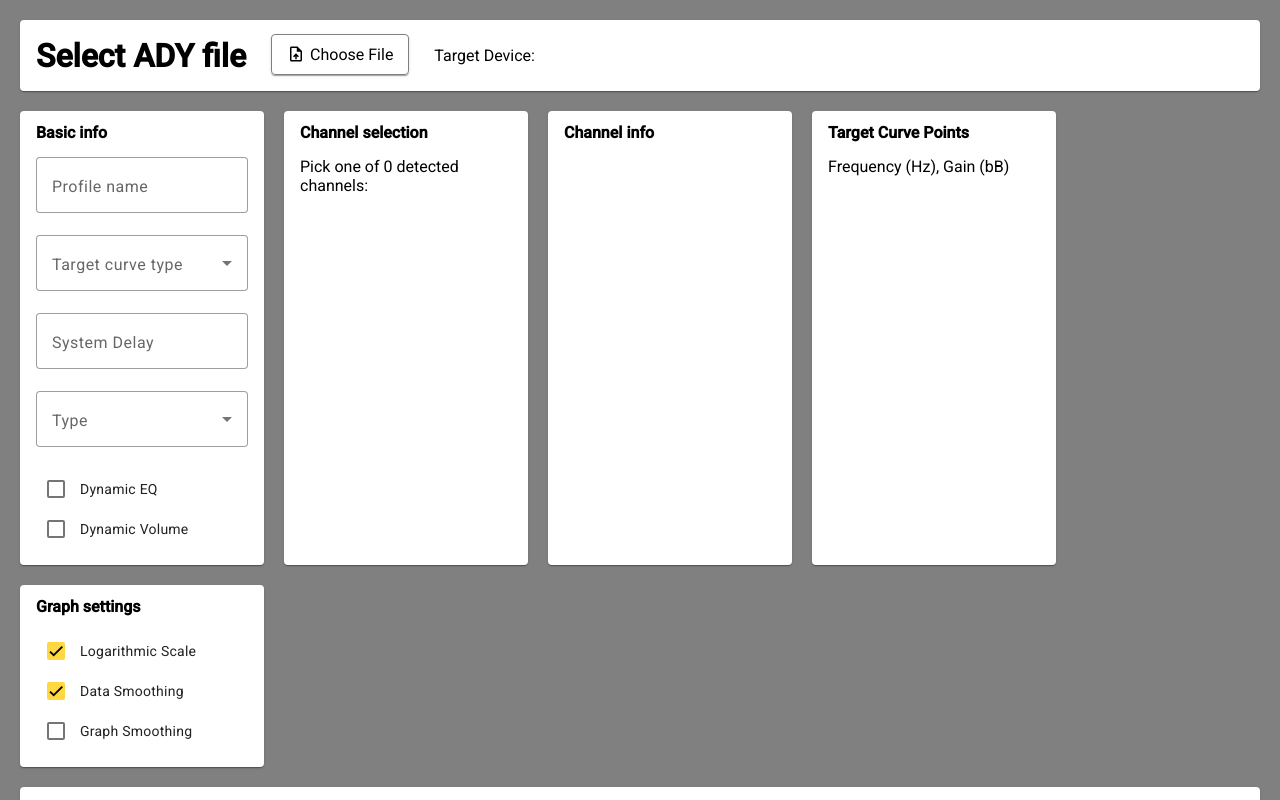
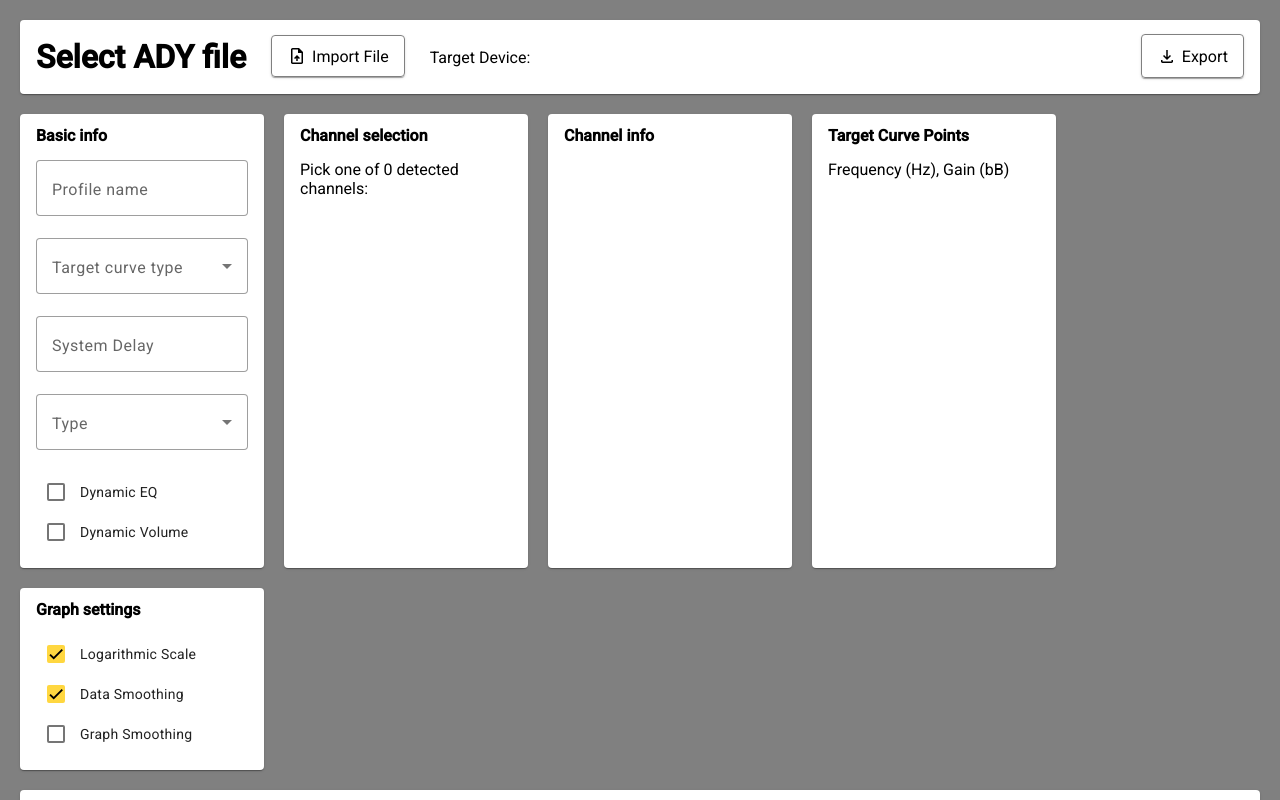
Before and after one commit to Vladi-ed/Audyssey-Web-Editor, an Angular app: page / in a window 1280 px wide. Shown: the top 800 px of the page. Built offline with nearby package versions, Linux system fonts and the light colour scheme; what highcharts-angular would draw is missing.

Commit message:
Added Export button, migrated to esbuild, added sonification to the graph (no setup yet),

```diff
--- a/angular.json
+++ b/angular.json
@@ -37,9 +37,9 @@
       "prefix": "app",
       "architect": {
         "build": {
-          "builder": "@angular-devkit/build-angular:browser",
+          "builder": "@angular-devkit/build-angular:browser-esbuild",
           "options": {
-            "outputPath": "dist/audyssey-editor",
+            "outputPath": "dist/",
             "index": "src/index.html",
             "main": "src/main.ts",
             "polyfills": [
@@ -96,12 +96,6 @@
             }
           },
           "defaultConfiguration": "development"
-        },
-        "extract-i18n": {
-          "builder": "@angular-devkit/build-angular:extract-i18n",
-          "options": {
-            "browserTarget": "Audyssey-Editor:build"
-          }
         }
       }
     }
--- a/src/app/app.component.html
+++ b/src/app/app.component.html
@@ -1,16 +1,24 @@
 <main>
-  <mat-card >
+  <mat-card>
     <mat-card-content class="header">
       <h1>Select ADY file</h1>
 
-      <label for="input-file-id" class="select-file-btn mat-elevation-z1" matRipple>
-        <svg xmlns="http://www.w3.org/2000/svg" height="18px" viewBox="0 0 24 24" width="18px" fill="#000000"><path d="M0 0h24v24H0V0z" fill="none"/><path d="M14 2H6c-1.1 0-1.99.9-1.99 2L4 20c0 1.1.89 2 1.99 2H18c1.1 0 2-.9 2-2V8l-6-6zm4 18H6V4h7v5h5v11zM8 15.01l1.41 1.41L11 14.84V19h2v-4.16l1.59 1.59L16 15.01 12.01 11z"/></svg>
-        <span style="margin-left: 5px; user-select: none">Choose File</span>
+      <label for="input-file-id" class="file-btn mat-elevation-z1" matRipple>
+<!--        <svg xmlns="http://www.w3.org/2000/svg" height="18" viewBox="0 0 24 24" width="18" fill="#000000"><path d="M0 0h24v24H0V0z" fill="none"/><path d="M14 2H6c-1.1 0-1.99.9-1.99 2L4 20c0 1.1.89 2 1.99 2H18c1.1 0 2-.9 2-2V8l-6-6zm4 18H6V4h7v5h5v11zM8 15.01l1.41 1.41L11 14.84V19h2v-4.16l1.59 1.59L16 15.01 12.01 11z"/></svg>-->
+        <svg xmlns="http://www.w3.org/2000/svg" height="20" viewBox="0 96 960 960" width="20"><path d="M444 816h72V666l57 57 51-51-144-144-144 144 51 51 57-57v150ZM263.717 960Q234 960 213 938.85T192 888V264q0-29.7 21.15-50.85Q234.3 192 264 192h312l192 192v504q0 29.7-21.162 50.85Q725.676 960 695.96 960H263.717ZM528 432V264H264v624h432V432H528ZM264 264v189-189 624-624Z"/></svg>
+        <span style="margin-left: 5px; user-select: none">Import File</span>
       </label>
       <input #fileInput id="input-file-id" hidden type="file" onclick="this.value=null" (change)="onUpload(fileInput.files)" accept=".ady"/>
 
       <span *ngIf="fileInput.files?.length">{{ fileInput.files?.item(0)?.name }}</span>
       <span>Target Device: {{audysseyData.targetModelName}}</span>
+      <span style="flex-grow: 1"></span>
+
+      <label class="file-btn mat-elevation-z1" matRipple (click)="exportFile()">
+<!--        <svg xmlns="http://www.w3.org/2000/svg" height="18" viewBox="0 96 960 960" width="18"><path d="M220 896q-24 0-42-18t-18-42V693h60v143h520V693h60v143q0 24-18 42t-42 18H220Zm260-153L287 550l43-43 120 120V256h60v371l120-120 43 43-193 193Z"/></svg>-->
+        <svg style="margin-top: 2px" xmlns="http://www.w3.org/2000/svg" height="20" viewBox="0 96 960 960" width="20"><path d="M263.717 864Q234 864 213 842.85T192 792v-72h72v72h432v-72h72v72q0 29.7-21.162 50.85Q725.676 864 695.96 864H263.717ZM480 720 288 528l51-51 105 105V240h72v342l105-105 51 51-192 192Z"/></svg>
+        <span style="margin-left: 5px; user-select: none">Export</span>
+      </label>
     </mat-card-content>
   </mat-card>
 
--- a/src/app/app.component.scss
+++ b/src/app/app.component.scss
@@ -13,8 +13,9 @@ main {
   }
 }
 
-.select-file-btn {
+.file-btn {
   display: flex;
+  align-items: center;
   border: 1px solid gray;
   padding: 10px 15px;
   border-radius: 4px;
--- a/src/app/app.component.ts
+++ b/src/app/app.component.ts
@@ -74,6 +74,7 @@ export class AppComponent {
     })
 
 
+    // adding first graph
     // @ts-ignore
     this.chartOptions.series[0] = {
       data: selectedChannelData,
@@ -104,4 +105,14 @@ export class AppComponent {
     this.chartUpdateFlag = true;
   }
 
+  exportFile() {
+    const blob = new Blob([JSON.stringify(this.audysseyData)], {type: 'application/json'});
+    const url = URL.createObjectURL(blob) // Create an object URL from blob
+
+    const a = document.createElement('a') // Create "a" element
+    a.setAttribute('href', url) // Set "a" element link
+    a.setAttribute('download', this.audysseyData.title + '_' + new Date().toLocaleDateString() + '.ady') // Set download filename
+    a.click() // Start downloading
+    URL.revokeObjectURL(url);
+  }
 }
--- a/src/app/helper-functions/highchartsInit.ts
+++ b/src/app/helper-functions/highchartsInit.ts
@@ -9,6 +9,9 @@ export const options: Highcharts.Options = {
   //   enabled: true,
   //   useGPUTranslations: true
   // },
+  sonification: {
+    duration: 5000
+  },
   accessibility: { enabled: false },
   title: {
     text: 'Measurements graph'
```
